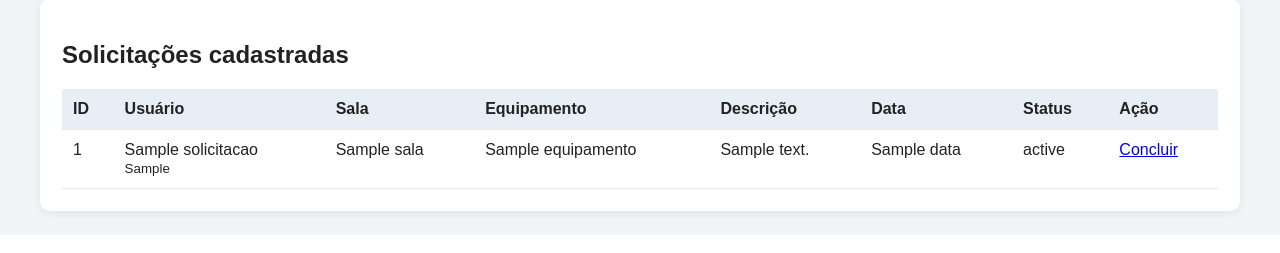
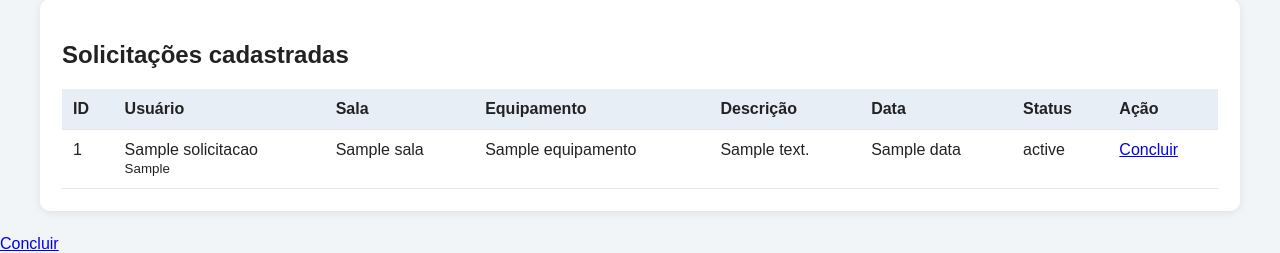
Before and after one commit to micaellyfernandes-hue/app_manutencao, a Python web app: template templates/index.html in a window 1280 px wide. Shown: the part 748-1001 px from the top of the page. Run offline with Jinja, Linux system fonts and the light colour scheme; the template is opened without the code that fills it: most values are stand-ins (such as "Sample title", 1, 10 or a date in 2020).

Commit message:
Update index.html

```diff
--- a/templates/index.html
+++ b/templates/index.html
@@ -101,3 +101,9 @@ required></textarea>
 </main>
 </body>
 </html>
+
+{% if solicitacao.status != "Concluído" %}
+<a href="/concluir/{{ solicitacao.id }}">Concluir</a>
+{% else %}
+Finalizada
+{% endif %}
```
